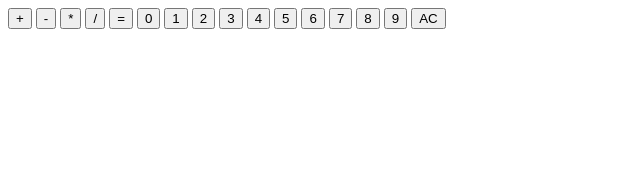
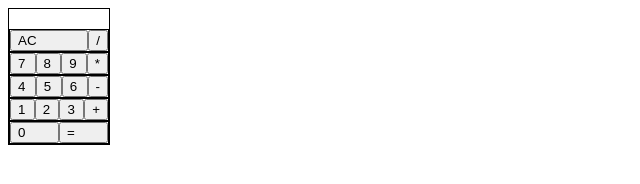
Before and after one commit to DivyanshKushwaha2023/calculator, a plain HTML site: page index.html in a window 1280 px wide. Shown: the whole page, without its empty margins (0-640 px from the left). Drawn offline with Linux system fonts and the light colour scheme.

Commit message:
Add style with flex box

```diff
--- a/index.html
+++ b/index.html
@@ -5,24 +5,38 @@
     <meta name="viewport" content="width=device-width, initial-scale=1.0">
     <title>Calculator</title>
     <script src="script.js" defer></script>
+    <link rel="stylesheet" href="styles.css">
 </head>
 <body>
-    <div id="display"></div>
-    <button id="plus" class="sign" value="+">+</button>
-    <button id="minus" class="sign" value="-">-</button>
-    <button id="multpliedby" class="sign" value="*">*</button>
-    <button id="divideby" class="sign" value="/">/</button>
-    <button id="equals">=</button>
-    <button id="zero" class="numbers" value="0">0</button>
-    <button id="one" class="numbers" value="1">1</button>
-    <button id="two" class="numbers" value="2">2</button>
-    <button id="three" class="numbers" value="3">3</button>
-    <button id="four" class="numbers" value="4">4</button>
-    <button id="five" class="numbers" value="5">5</button>
-    <button id="six" class="numbers" value="6">6</button>
-    <button id="seven" class="numbers" value="7">7</button>
-    <button id="eight" class="numbers" value="8">8</button>
-    <button id="nine" class="numbers" value="9">9</button>
-    <button id="clear">AC</button>
+
+    <div class="btns" id="btns">
+        <div id="display"></div>
+        <div id="grpac" class="grp">
+            <button id="clear">AC</button>
+            <button id="divideby" class="sign" value="/">/</button>
+        </div>
+        <div id="grp7" class="grp">
+            <button id="seven" class="numbers" value="7">7</button>
+            <button id="eight" class="numbers" value="8">8</button>
+            <button id="nine" class="numbers" value="9">9</button>
+            <button id="multpliedby" class="sign" value="*">*</button>
+        </div>
+        <div id="grp4" class="grp">
+            <button id="four" class="numbers" value="4">4</button>
+            <button id="five" class="numbers" value="5">5</button>
+            <button id="six" class="numbers" value="6">6</button>
+            <button id="minus" class="sign" value="-">-</button>
+        </div>
+        <div id="grp1" class="grp">
+            <button id="one" class="numbers" value="1">1</button>
+            <button id="two" class="numbers" value="2">2</button>
+            <button id="three" class="numbers" value="3">3</button>
+            <button id="plus" class="sign" value="+">+</button>
+        </div>
+        <div id="grp0" class="grp">
+            <button id="zero" class="numbers" value="0">0</button>
+            <button id="equals">=</button>
+        </div>
+    </div>
 </body>
 </html>
--- a/styles.css
+++ b/styles.css
@@ -0,0 +1,21 @@
+#btns {
+    width: fit-content;
+    display: flex;
+    border: 1px solid black;
+    flex-direction: column;
+}
+
+.grp{
+    display: flex;
+    border: 1px solid black;
+}
+
+.numbers , .signs , #clear, #equals{
+    width: 100%;
+    display: flex;
+}
+
+#display {
+    min-width: 100px;
+    min-height: 20px;
+}
```
